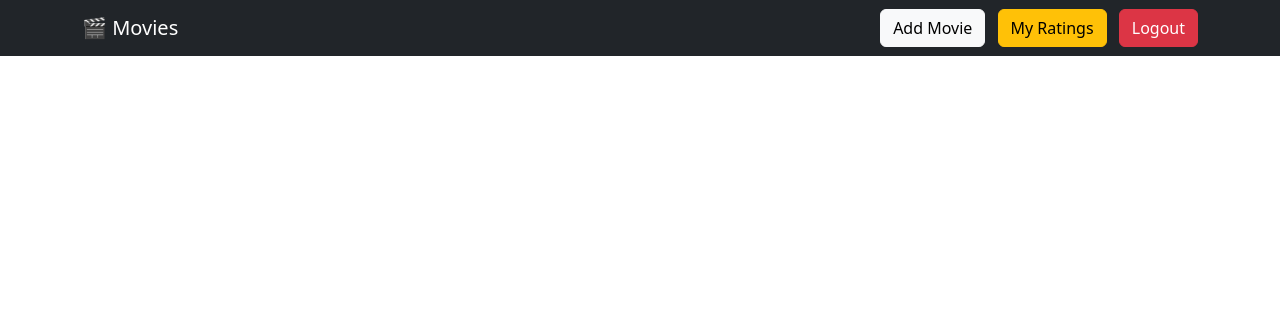
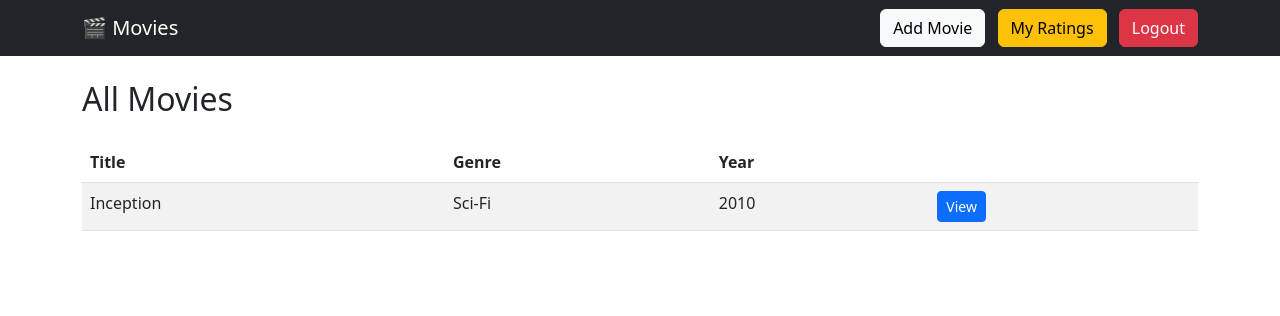
Before and after one commit to shathaalessa/movie-project, a Django app: template movies/templates/movies/movie_list.html in a window 1280 px wide. Shown: the top 316 px of the page. Run offline with Django 5.2, Linux system fonts and the light colour scheme; the template is opened without the code that fills it: values that come from a table or form of the project are taken from there, others are empty; data comes from the database, SQL or seed files in the repository.

Commit message:
Refactor movie list template for improved layout

```diff
--- a/movies/templates/movies/movie_list.html
+++ b/movies/templates/movies/movie_list.html
@@ -1,27 +1,30 @@
-{% extends "layout.html" %}
+{% extends "movies/layout.html" %}
 
-{% block body %}
+{% block content %}
 
-<h1 class="mb-4">All Movies</h1>
+<h2 class="mb-4">All Movies</h2>
 
 <table class="table table-striped">
+    <thead>
         <tr>
             <th>Title</th>
             <th>Genre</th>
             <th>Year</th>
+            <th></th>
         </tr>
-
+    </thead>
+    <tbody>
         {% for movie in movies %}
         <tr>
-        <td>
-            <a href="{% url 'movies:movie_detail' movie.id %}">
-                {{ movie.title }}
-            </a>
-        </td>
+            <td>{{ movie.title }}</td>
             <td>{{ movie.genre }}</td>
             <td>{{ movie.release_year }}</td>
+            <td>
+                <a href="{% url 'movies:movie_detail' movie.id %}" class="btn btn-primary btn-sm">View</a>
+            </td>
         </tr>
         {% endfor %}
+    </tbody>
 </table>
 
 {% endblock %}
```
Lines whose indentation alone changed are shown as unchanged.
